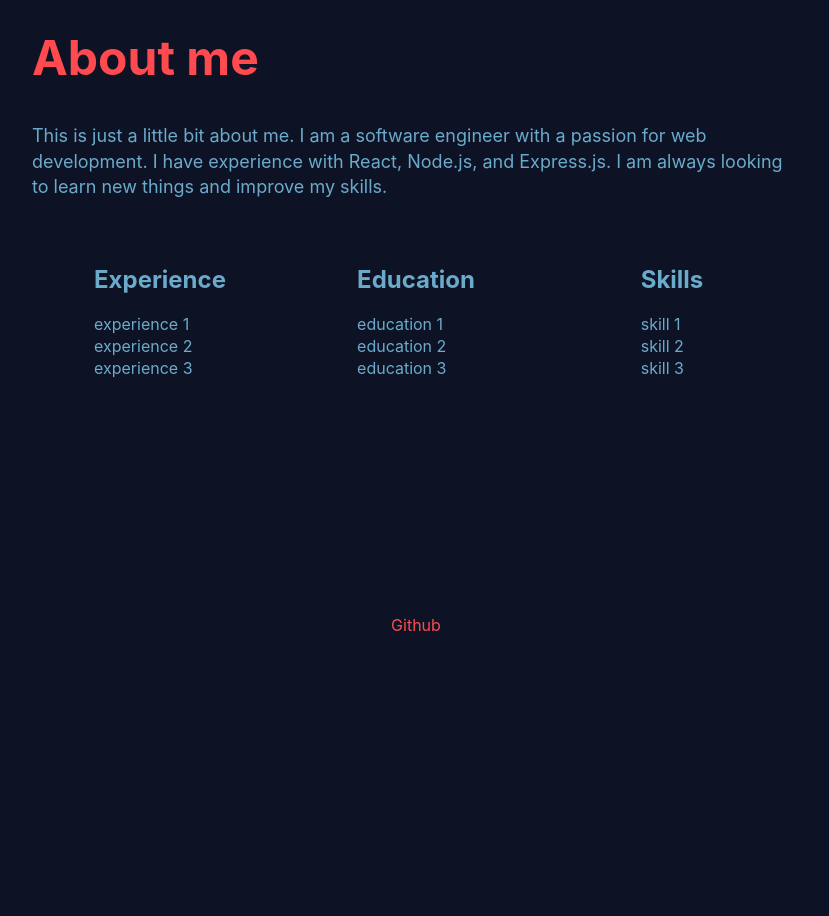
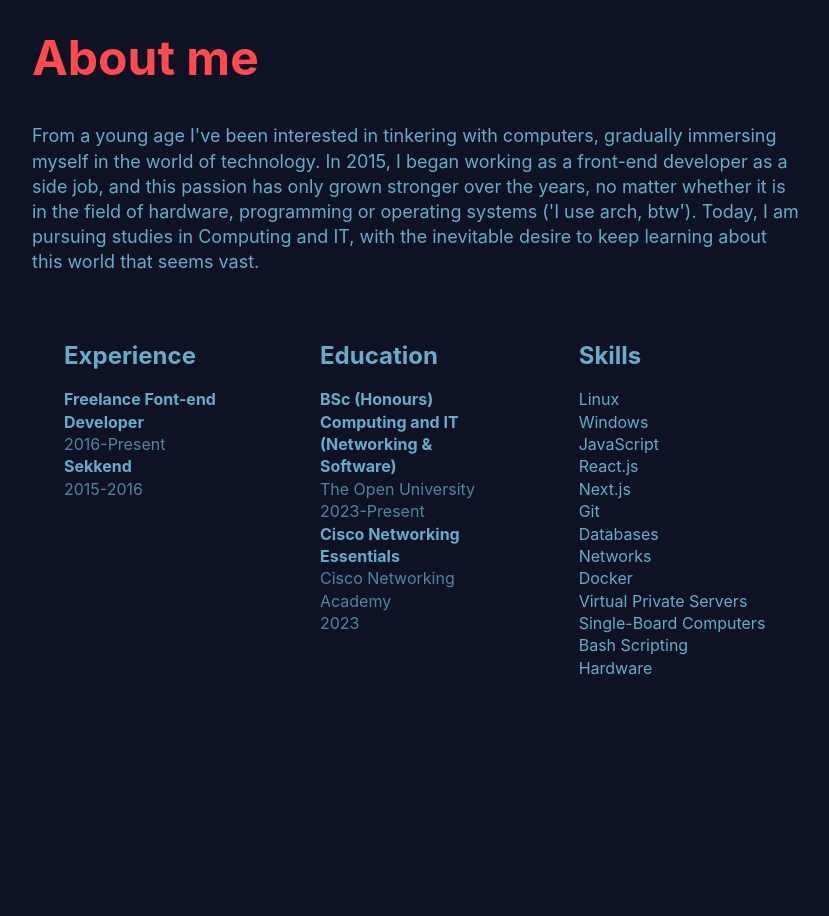
Before and after one commit to azero-dev/inferente, a React (Vite) app: page / in a window 1280 px wide. Shown: the part 2200-3116 px from the top of the page, without its empty margins (224-1053 px from the left). Before the commit the page ends 2884 px from the top, so only its background shows below. Built offline with nearby package versions, Linux system fonts and the light colour scheme.

Commit message:
Modify About component styles and layout

```diff
--- a/src/components/sections/About.jsx
+++ b/src/components/sections/About.jsx
@@ -1,7 +1,9 @@
 import styled from "styled-components";
+import Theme from "../../styles/Theme"
 import SectionContainer from "../common/SectionContainer";
 import aboutData from "../../data/aboutData";
 
+// CSS rules
 const hoverEffect = (props) => `
   border-radius: 10px;
   padding: 2em;
@@ -10,7 +12,7 @@ const hoverEffect = (props) => `
 
   &:hover {
     transform: scale(1.02);
-    background-color: #0a0e1d;
+    background-color: ${props.theme.backgroundDarker};
   }
 
   @media (${props.theme.breakpoints.mobile}) {
@@ -19,6 +21,15 @@ const hoverEffect = (props) => `
   }
 `;
 
+const subtitleStyle = {
+  color: Theme.subColor,
+}
+
+const boldStyle = {
+  fontWeight: "bold"
+}
+
+// Styled components
 const AboutContainer = styled.div`
   display: grid;
   grid-template-columns: repeat(3, 1fr);
@@ -37,28 +48,26 @@ const AboutContainer = styled.div`
       "edu"
       "skills";
   }
-`
+`;
 
 const AboutIntro = styled.div`
   grid-area: intro;
-`
+`;
 
 const AboutExp = styled.div`
   grid-area: exp;
   ${(props) => hoverEffect(props)}
-`
+`;
 
 const AboutEdu = styled.div`
   grid-area: edu;
   ${(props) => hoverEffect(props)}
-`
+`;
 
 const AboutSkills = styled.div`
   grid-area: skills;
   ${(props) => hoverEffect(props)}
-`
-
-
+`;
 
 function About() {
   return (
@@ -71,17 +80,30 @@ function About() {
         <AboutExp>
           <h3>Experience</h3>
           <ul>
-            {aboutData.experience.map((exp, index) => (
-              <li key={index}>{exp}</li>
-            ))}
+            {aboutData.experience.map((exp, index) =>
+              index % 2 !== 0 ? (
+                <li key={index}>
+                  <span style={subtitleStyle}>{exp}</span>
+                </li>
+              ) : (
+                <li key={index} style={boldStyle}>{exp}</li>
+              )
+            )}
           </ul>
         </AboutExp>
         <AboutEdu>
           <h3>Education</h3>
           <ul>
-            {aboutData.education.map((edu, index) => (
-              <li key={index}>{edu}</li>
-            ))}
+            {aboutData.education.map((edu, index) =>
+              typeof edu === "string" ? (
+                <li key={index} style={boldStyle}>{edu}</li>
+              ) : (
+                <>
+                  <li key={`${index}_0`} style={subtitleStyle}>{edu[0]}</li>
+                  <li key={`${index}_1`} style={subtitleStyle}>{edu[1]}</li>
+                </>
+              )
+            )}
           </ul>
         </AboutEdu>
         <AboutSkills>
--- a/src/data/aboutData.js
+++ b/src/data/aboutData.js
@@ -1,8 +1,11 @@
 const aboutData = {
-  intro: 'This is just a little bit about me. I am a software engineer with a passion for web development. I have experience with React, Node.js, and Express.js. I am always looking to learn new things and improve my skills.',
-  experience: ['experience 1', 'experience 2', 'experience 3'],
-  education: ['education 1', 'education 2', 'education 3'],
-  skills: ['skill 1', 'skill 2', 'skill 3']
+  intro: "From a young age I've been interested in tinkering with computers, gradually immersing myself in the world of technology. In 2015, I began working as a front-end developer as a side job, and this passion has only grown stronger over the years, no matter whether it is in the field of hardware, programming or operating systems ('I use arch, btw'). Today, I am pursuing studies in Computing and IT, with the inevitable desire to keep learning about this world that seems vast.",
+
+  experience: ['Freelance Font-end Developer', '2016-Present', 'Sekkend', '2015-2016'],
+
+  education: ['BSc (Honours) Computing and IT (Networking & Software)', ['The Open University', '2023-Present'], 'Cisco Networking Essentials', ['Cisco Networking Academy', '2023'] ],
+
+  skills: ['Linux', 'Windows', 'JavaScript', 'React.js', 'Next.js', 'Git', 'Databases', 'Networks', 'Docker', 'Virtual Private Servers', 'Single-Board Computers', 'Bash Scripting', 'Hardware']
 }
 
 export default aboutData
--- a/src/styles/Theme.js
+++ b/src/styles/Theme.js
@@ -4,6 +4,8 @@ const theme = {
   primaryColor: '#ff4a50',
   secondaryColor: '#ee8250',
   tertiaryColor: '#427a97',
+  subColor: '#6aabccbf',
+  backgroundDarker: "#0a0e1d",
   breakpoints: {
     mobile: 'max-width: 767px',
     desktop: 'min-width: 768px',
```
